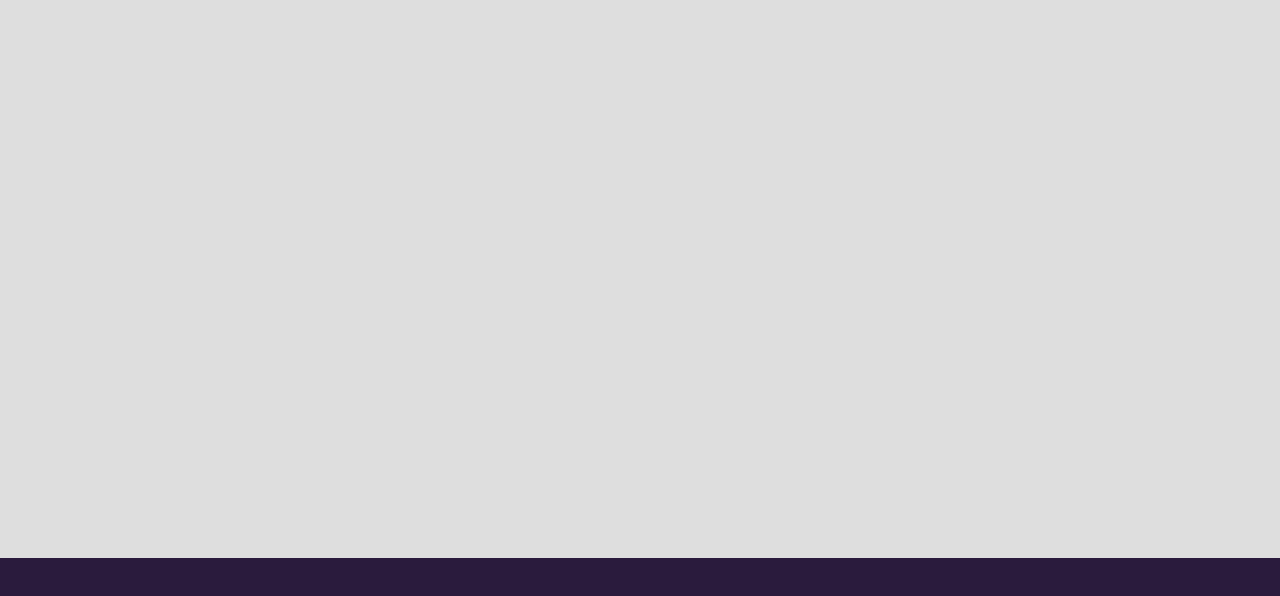
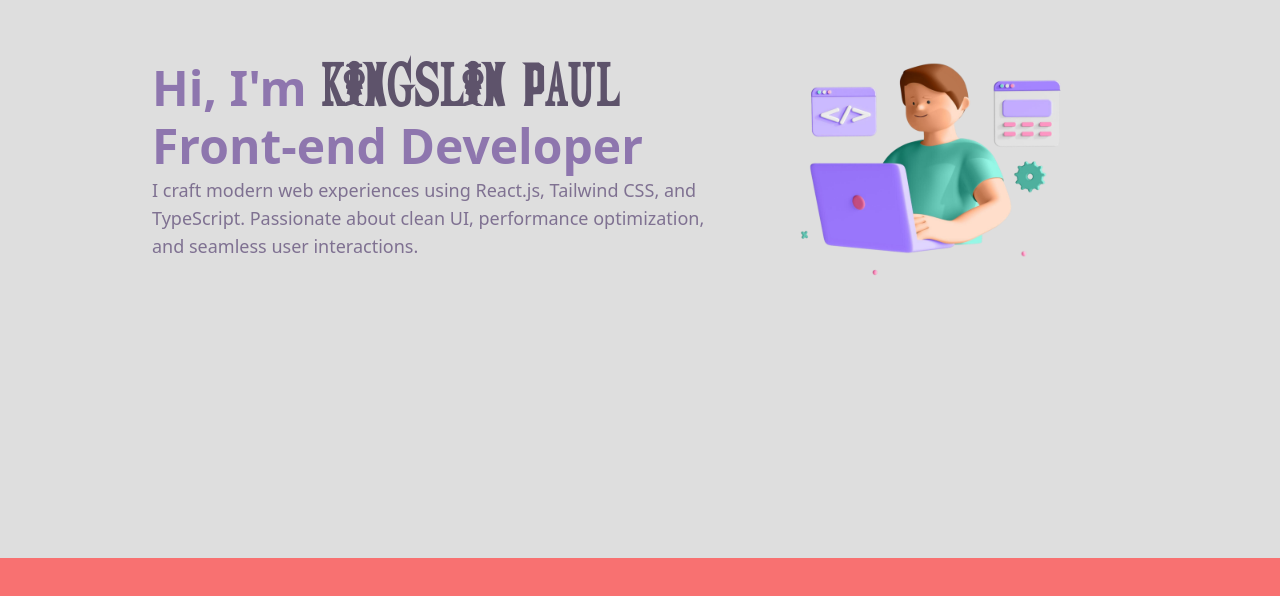
Before and after one commit to kingslin-Paul/foliov1, a React (Vite) app: page / in a window 1280 px wide. Shown: the part 242-838 px from the top of the page. Before the commit the page ends 800 px from the top, so only its background shows below. Built offline with nearby package versions, Linux system fonts and the light colour scheme.

Commit message:
Landing page created

```diff
--- a/src/components/intro/Intro.tsx
+++ b/src/components/intro/Intro.tsx
@@ -13,9 +13,19 @@
   'Hola',
 ];
 
+
 function Intro() {
   const [currentIndex, setCurrentIndex] = useState(0);
   const [loopFinished, setLoopFinished] = useState(false);
+  const [itemHeight, setItemHeight] = useState(60);
+
+
+  const roles =[
+    "Front-end Developer",
+    "JavaScript & TypeScript",
+    "React.js Developer",
+    "UI/UX Explorer"
+  ]
 
   function changeHeloOVer(){
     const tl=gsap.timeline({
@@ -39,11 +49,40 @@
     y:"-100%"
   })
 
-    tl.to('#white-flash', {
-      bottom: 0,
+    tl.from('#white-flash', {
+      bottom: "-100%",
       duration: 0.5,
       ease: 'power2.inOut',
     });
+
+    tl.to("#typingImg",{
+      scale:1,
+      durration:0.7
+    },"-=0.2")
+    tl.to('#white-content', {
+      opacity: 1,
+      duration: 0.8,
+      ease: 'power2.out',
+    });
+
+  tl.call(() => {
+    const total = roles.length;
+    let current = 0;
+
+    const animate = () => {
+      gsap.to("#roleSlider", {
+        y: -itemHeight * current, // assuming 60px height
+        duration: 0.5,
+        ease: "power2.inOut",
+      });
+
+      current = (current + 1) % total;
+      setTimeout(animate, 2000); // 2s pause between roles
+    };
+
+    animate();
+  });
+
 
   }
   useEffect(() => {
@@ -75,126 +114,57 @@
     }
   }, [loopFinished, currentIndex]);
 
+  useEffect(() => {
+  const updateItemHeight = () => {
+    if (window.innerWidth <= 768) {
+      setItemHeight(40);
+    } else {
+      setItemHeight(60);
+    }
+  };
+
+  // Call on mount
+  updateItemHeight();
+
+  // Optional: Listen to window resize too
+  window.addEventListener('resize', updateItemHeight);
+  return () => window.removeEventListener('resize', updateItemHeight);
+}, []);
+
   return (
     <div >
-      <div id="intro-black" className="w-full h-[100vh] flex items-center justify-center bg-mildBlack text-mildWhite text-2xl md:text-4xl font-mono">
+      <div id="intro-black" className="w-full h-[100vh] z-[100] relative flex items-center justify-center bg-mildBlack text-mildWhite text-2xl md:text-4xl font-mono">
         <span className='flex justify-start items-center gap-2 overflow-hidden'><div className='size-2.5 bg-mildWhite rounded-full dot'></div> <span className='dottext'>{helloArray[currentIndex]}</span></span>
       </div>
-      <div id="white-flash" className="absolute bottom-[-100%] left-0 w-full h-[100vh] bg-mildWhite"></div>
+      <div id="white-flash" className="absolute p-5 bottom-[0%] z-[0] left-0 w-full h-[100vh] flex items-center justify-center bg-mildWhite">
+        <div className='flex justify-around items-center flex-col md:flex-row h-full  max-w-[1400px]'>
+          <div id='white-content' className='opacity-0'>
+          <span className="text-2xl md:text-3xl lg:text-5xl font-bold mb-2">
+           <span className='text-secondaryColor'>Hi, I'm </span><span className="text-primaryColor font-onepiece uppercase text-[26px] md:4xl lg:text-6xl">Kingslin Paul</span>
+          </span>
+            <span className="text-secondaryColor text-2xl md:text-3xl lg:text-5xl font-bold mb-4 xl:mb-6">
+              <div id="intro-role" className="h-[40px] lg:h-[60px] overflow-hidden">
+                <div id="roleSlider" className="flex flex-col">
+                  {roles.map((r, i) => (
+                    <div key={i} className="h-[40px] lg:h-[60px] flex items-center">{r}</div>
+                  ))}
+                </div>
+              </div>
+            </span>
+            <p className="text-base font-medium text-ternaryColor md:text-lg max-w-xl">
+              I craft modern web experiences using React.js, Tailwind CSS, and TypeScript. Passionate about clean UI, performance optimization, and seamless user interactions.
+            </p>
+
+        </div>
+        <div>
+          <img id="typingImg" className='w-auto scale-150 sm:max-w-[320px] md:max-w-[350px] lg:max-w-[400px]' src='/assets/codeimg.png' />
+        </div>
+        </div>
+      </div>
+      <div className='w-full h-[100vh] bg-red-400'></div>
     </div>
 
   );
 }
 
 export default Intro;
-
-
-// import gsap from 'gsap';
-// import React, { useEffect, useState } from 'react';
-// import { ScrollTrigger } from 'gsap/ScrollTrigger';
-// gsap.registerPlugin(ScrollTrigger);
-
-// const helloArray = [
-//   'Hello',
-//   'ನಮಸ್ಕಾರ',
-//   'வணக்கம்',
-//   'नमस्ते',
-//   'こんにちは',
-//   'Bonjour',
-//   'Hola',
-// ];
-
-// function Intro() {
-//   const [currentIndex, setCurrentIndex] = useState(0);
-//   const [loopFinished, setLoopFinished] = useState(false);
-
-//   function playFinalAnimation() {
-//     const tl = gsap.timeline({ delay: 0.6 });
-
-//     // Step 1: Animate text and dot upward
-//     tl.to('.dottext', {
-//       y: -50,
-//       opacity: 0,
-//       duration: 0.35,
-//       ease: 'power2.out',
-//     });
-
-//     tl.to('.dot', {
-//       y: -50,
-//       opacity: 0,
-//       duration: 0.3,
-//       ease: 'power2.out',
-//     }, "-=0.25");
-
-//     // Step 2: Slide black screen up
-//     tl.to("#intro-black", {
-//       y: "-100%",
-//       duration: 0.5,
-//       ease: "power2.inOut",
-//     });
-
-//     // Step 3: Green panel rises from bottom
-//     tl.to(".coverUp", {
-//       y: "-100%",
-//       duration: 0.5,
-//       ease: "power2.inOut",
-//     },"-=1");
-
-//     // Step 4: White panel rises over green
-//     tl.to("#white-flash", {
-//       y: "0%",
-//       duration: 0.5,
-//       ease: "power2.inOut",
-//     });
-
-
-//   }
-
-//   useEffect(() => {
-//     if (!loopFinished) {
-//       if (currentIndex < helloArray.length - 1) {
-//         const timeout = setTimeout(() => {
-//           setCurrentIndex((prev) => prev + 1);
-//         }, 300);
-
-//         return () => clearTimeout(timeout);
-//       } else {
-//         const finalTimeout = setTimeout(() => {
-//           setCurrentIndex(0); // Show "Hello" again at end
-//           setLoopFinished(true);
-//         }, 300);
-
-//         return () => clearTimeout(finalTimeout);
-//       }
-//     }
-
-//     // Trigger exit animation once "Hello" is back
-//     if (loopFinished && currentIndex === 0) {
-//       const timer = setTimeout(() => {
-//         playFinalAnimation();
-//       }, 700); // Pause briefly before animating out
-//       return () => clearTimeout(timer);
-//     }
-
-//   }, [currentIndex, loopFinished]);
-
-//   return (
-//     <div className="relative w-full h-screen overflow-hidden">
-//       {/* Main black screen with Hello animation */}
-//       <div id="intro-black" className="absolute top-0 left-0 w-full h-full flex items-center justify-center bg-[#212121] text-[#DEDEDE] text-2xl md:text-4xl font-mono z-10">
-//         <span className="flex items-center gap-2 overflow-hidden">
-//           <div className="size-2.5 bg-[#DEDEDE] rounded-full dot"></div>
-//           <span className="dottext">{helloArray[currentIndex]}</span>
-//         </span>
-//       </div>
-
-//       {/* Green cover from bottom */}
-//       <div className="coverUp absolute bottom-[-100%] left-0 w-full h-full bg-[#2A1B3D] z-20"></div>
-
-//       {/* White flash cover */}
-//       <div id="white-flash" className="absolute top-0 left-0 w-full h-full bg-white z-30" style={{ transform: 'translateY(-100%)' }}></div>
-//     </div>
-//   );
-// }
-
-// export default Intro;
--- a/src/index.css
+++ b/src/index.css
@@ -11,4 +11,13 @@
   /* background-color: #212121;
   color:#DEDEDE */
   background-color: #2A1B3D;
+  /* overflow: auto;
+  scrollbar-width: none; */
 }
+
+@font-face {
+  font-family: 'OnePiece';
+  src: url('/fonts/OnePieceFont.ttf') format('truetype');
+  font-weight: normal;
+  font-style: normal;
+}
--- a/tailwind.config.js
+++ b/tailwind.config.js
@@ -6,7 +6,13 @@
       colors:{
         mildBlack: '#212121',
         mildWhite: '#DEDEDE',
-      }
+        primaryColor:'#2A1B3D',
+        secondaryColor:'#6e4c9b',
+        ternaryColor:'#594573',
+      },
+      fontFamily: {
+        onepiece: ['OnePiece', 'sans-serif'],
+      },
     },
   },
   plugins: [],
```
Also changed, not shown: public/assets/codeimg.png (added), public/fonts/OnePieceFont.ttf (added).
